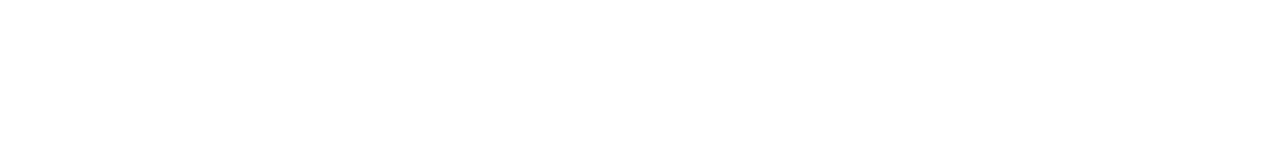
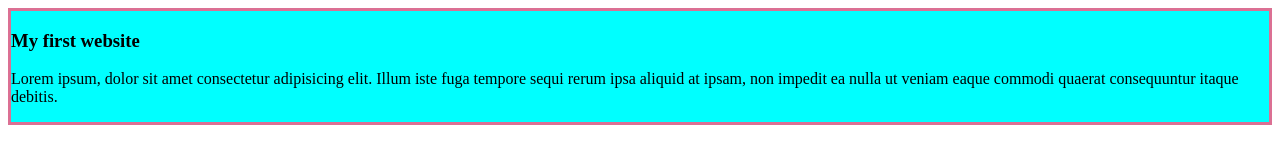
Before and after one commit to auishi22/my-simple-website, a plain HTML site: page index.html in a window 1280 px wide. Drawn offline with Linux system fonts and the light colour scheme.

Commit message:
added the first blog

```diff
--- a/index.html
+++ b/index.html
@@ -4,8 +4,13 @@
     <meta charset="UTF-8">
     <meta name="viewport" content="width=device-width, initial-scale=1.0">
     <title>My Simple Website</title>
+    <link rel="stylesheet" href="/styles/blogstyle.css">
 </head>
 <body>
-
+    <div>
+        <h3>My first website</h3>
+        <p> Lorem ipsum, dolor sit amet consectetur adipisicing elit. Illum iste fuga tempore sequi rerum ipsa aliquid at ipsam, non impedit ea nulla ut veniam eaque commodi quaerat consequuntur itaque debitis.
+        </p>
+    </div>
 </body>
 </html>
--- /dev/null
+++ b/styles/blogstyle.css
@@ -0,0 +1,4 @@
+div{
+    background-color: aqua;
+    border: 3px solid palevioletred;
+}
```
